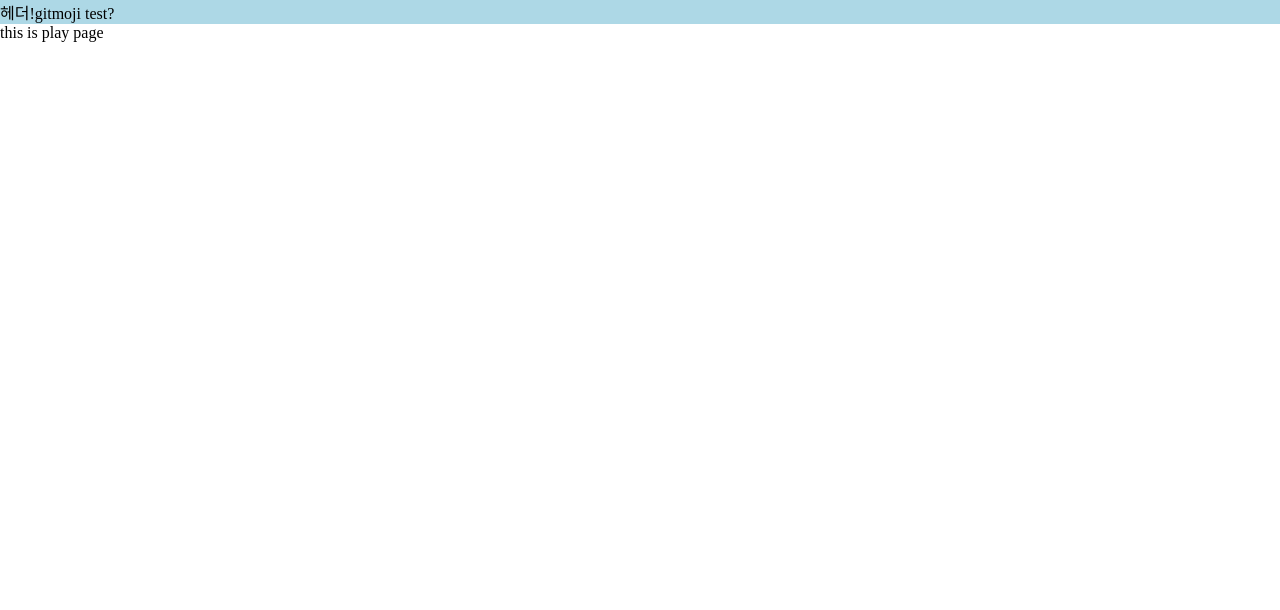
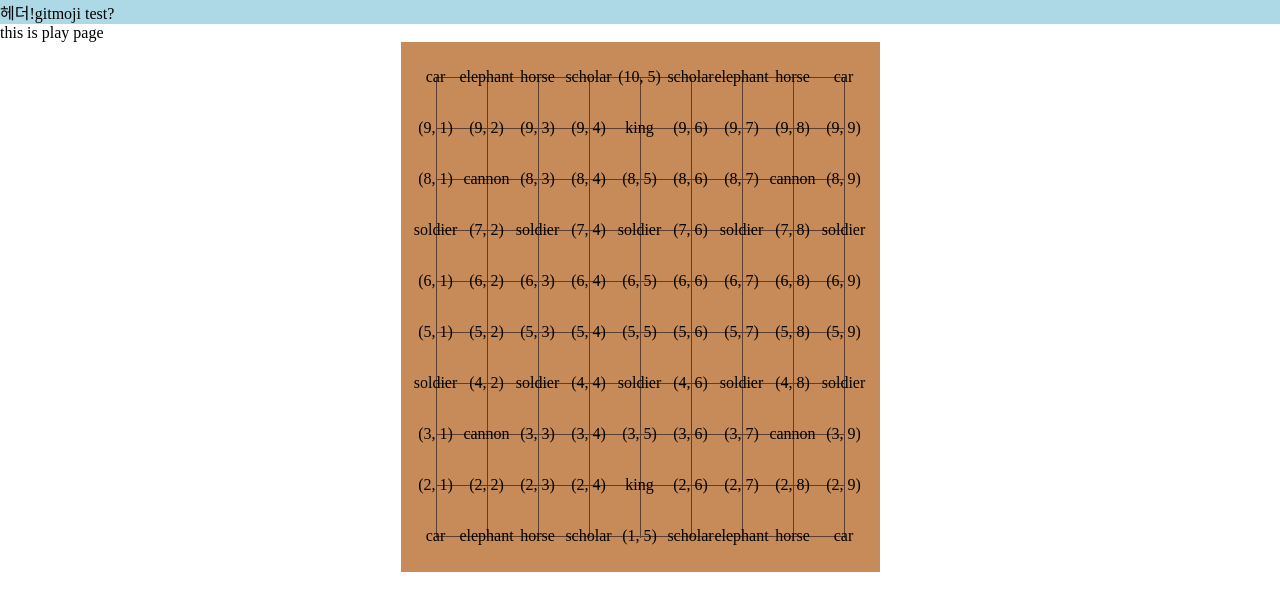
Before and after one commit to wonwoo-Jang/janggi-with-js, a React (Create React App) app: page /play in a window 1280 px wide. Shown: the top 610 px of the page. Built offline with nearby package versions, Linux system fonts and the light colour scheme.

Commit message:
✨ 장기판 초기 세팅

```diff
--- /dev/null
+++ b/src/components/Janggi/JanggiBoard.module.scss
@@ -0,0 +1,55 @@
+@use '@styles/variables.scss' as v;
+
+.janggiBoard {
+  margin: 0 auto;
+  width: fit-content;
+  // height: 500px;
+  background-color: v.$background-brown;
+  position: relative;
+}
+
+.lineBoard {
+  display: grid;
+  grid-template-rows: 25px repeat(9, 50px) 25px;
+  grid-template-columns: 25px repeat(8, 50px) 25px;
+  gap: 1px;
+  border: 10px solid v.$background-brown;
+  background-color: v.$border-brown;
+
+  .helpTile {
+    display: flex;
+    justify-content: center;
+    align-items: center;
+    background-color: v.$background-brown;
+  }
+}
+
+.borderBoard {
+  display: grid;
+  grid-template-rows: repeat(9, 50px);
+  grid-template-columns: repeat(8, 50px);
+  gap: 1.4px;
+  border: 25px solid v.$background-brown;
+  position: absolute;
+  top: 10px;
+  left: 10px;
+  // background-color: lightblue;
+
+  // .helpTile {
+  //   display: flex;
+  //   justify-content: center;
+  //   align-items: center;
+  //   background-color: aquamarine;
+  // }
+}
+
+.squareBoard {
+  display: grid;
+  grid-template-rows: repeat(10, 50px);
+  grid-template-columns: repeat(9, 50px);
+  gap: 1px;
+  position: absolute;
+  background-color: transparent;
+  top: 10px;
+  left: 10px;
+}
--- /dev/null
+++ b/src/components/Janggi/JanggiBoard.tsx
@@ -0,0 +1,92 @@
+import { useState, useEffect } from 'react';
+
+import { CountryType, Piece, PieceType } from '@customTypes/janggi';
+
+import styles from './JanggiBoard.module.scss';
+import Tile from './Tile';
+
+const ROW_LEN = 10;
+const COL_LEN = 9;
+const rows = Array.from({ length: ROW_LEN }, (v, i) => ROW_LEN - i);
+const columns = Array.from({ length: COL_LEN }, (v, i) => i + 1);
+
+const getInitPieces = () => {
+  const initPieces: Piece[] = [];
+
+  for (const country of [CountryType.CHO, CountryType.HAN]) {
+    const pieces = [
+      { type: PieceType.SOLDIER, r: 4, c: [1, 3, 5, 7, 9] },
+      { type: PieceType.CANNON, r: 3, c: [2, 8] },
+      { type: PieceType.KING, r: 2, c: [5] },
+      { type: PieceType.CAR, r: 1, c: [1, 9] },
+      { type: PieceType.ELEPHANT, r: 1, c: [2, 7] }, // TODO: change depending on user's choice
+      { type: PieceType.HORSE, r: 1, c: [3, 8] }, // TODO: change depending on user's choice
+      { type: PieceType.SCHOLAR, r: 1, c: [4, 6] },
+    ];
+
+    pieces.forEach(p => {
+      p.c.forEach(c => {
+        initPieces.push({
+          type: p.type,
+          position: { r: country === CountryType.CHO ? p.r : ROW_LEN + 1 - p.r, c: c },
+          country: country,
+        });
+      });
+    });
+  }
+
+  return initPieces;
+};
+
+export default function JanggiBoard() {
+  const [board, setBoard] = useState<{ r: number; c: number; piece: Piece | null }[][]>([]);
+  const [pieces, setPieces] = useState<Piece[]>(getInitPieces());
+
+  const initializeBoard = () => {
+    const initBoard: { r: number; c: number; piece: Piece | null }[][] = [];
+    rows.forEach(r => {
+      const row: { r: number; c: number; piece: Piece | null }[] = [];
+      columns.forEach(c => {
+        let piece: Piece | null = null;
+        pieces.forEach(p => {
+          if (p.position.r === r && p.position.c === c) {
+            piece = p;
+          }
+        });
+        row.push({ r, c, piece });
+      });
+      initBoard.push(row);
+    });
+    setBoard(initBoard);
+  };
+
+  useEffect(() => {
+    initializeBoard();
+  }, []);
+
+  return (
+    <div className={styles.janggiBoard}>
+      <div className={styles.lineBoard}>
+        {Array(110)
+          .fill(0)
+          .map((v, i) => (
+            <div className={styles.helpTile} key={i}></div>
+          ))}
+      </div>
+      <div className={styles.borderBoard}>
+        {Array(72)
+          .fill(0)
+          .map((v, i) => (
+            <div className={styles.helpTile} key={i}></div>
+          ))}
+      </div>
+      <div className={styles.squareBoard}>
+        {board.map(row => {
+          return row.map(tile => (
+            <Tile r={tile.r} c={tile.c} piece={tile.piece} key={`${tile.r}_${tile.c}`} />
+          ));
+        })}
+      </div>
+    </div>
+  );
+}
--- /dev/null
+++ b/src/components/Janggi/Tile.module.scss
@@ -0,0 +1,11 @@
+@use '@styles/variables.scss' as v;
+
+.tile {
+  display: flex;
+  justify-content: center;
+  align-items: center;
+
+  &:hover {
+    background-color: v.$border-brown;
+  }
+}
--- /dev/null
+++ b/src/components/Janggi/Tile.tsx
@@ -0,0 +1,14 @@
+import { Piece } from '@customTypes/janggi';
+
+import styles from './Tile.module.scss';
+
+interface TileProps {
+  r: number;
+  c: number;
+  piece: Piece | null;
+}
+
+export default function Tile({ r, c, piece }: TileProps) {
+  // 기물 있으면 타일에 기물 컴포넌트 랜더링?
+  return <div className={styles.tile}>{piece ? piece.type : `(${r}, ${c})`}</div>;
+}
--- /dev/null
+++ b/src/lib/customTypes/janggi.ts
@@ -0,0 +1,26 @@
+export interface Position {
+  r: number;
+  c: number;
+}
+
+export enum CountryType {
+  CHO = 'cho',
+  HAN = 'han',
+}
+
+export enum PieceType {
+  CANNON = 'cannon',
+  CAR = 'car',
+  ELEPHANT = 'elephant',
+  HORSE = 'horse',
+  KING = 'king',
+  SCHOLAR = 'scholar',
+  SOLDIER = 'soldier',
+}
+
+export interface Piece {
+  type: PieceType;
+  position: Position;
+  country: CountryType;
+  image?: string; // will be changed to required field later
+}
--- a/src/pages/play/index.tsx
+++ b/src/pages/play/index.tsx
@@ -1,7 +1,10 @@
+import JanggiBoard from '@components/Janggi/JanggiBoard';
+
 export default function PlayPage() {
   return (
     <div>
       <span>this is play page</span>
+      <JanggiBoard />
     </div>
   );
 }
```
Also changed, not shown: src/index.tsx (+7 -7 lines), src/lib/types/game.ts (deleted, +0 -13 lines).
